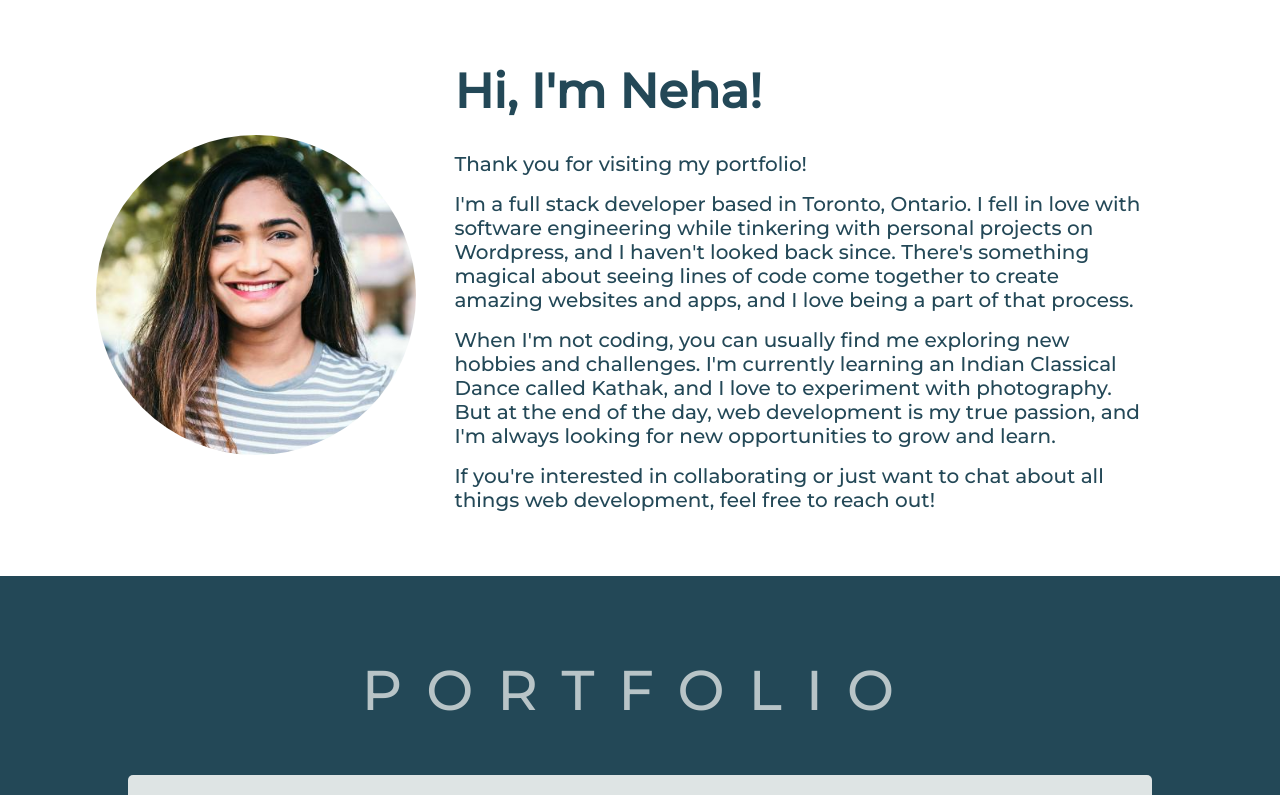
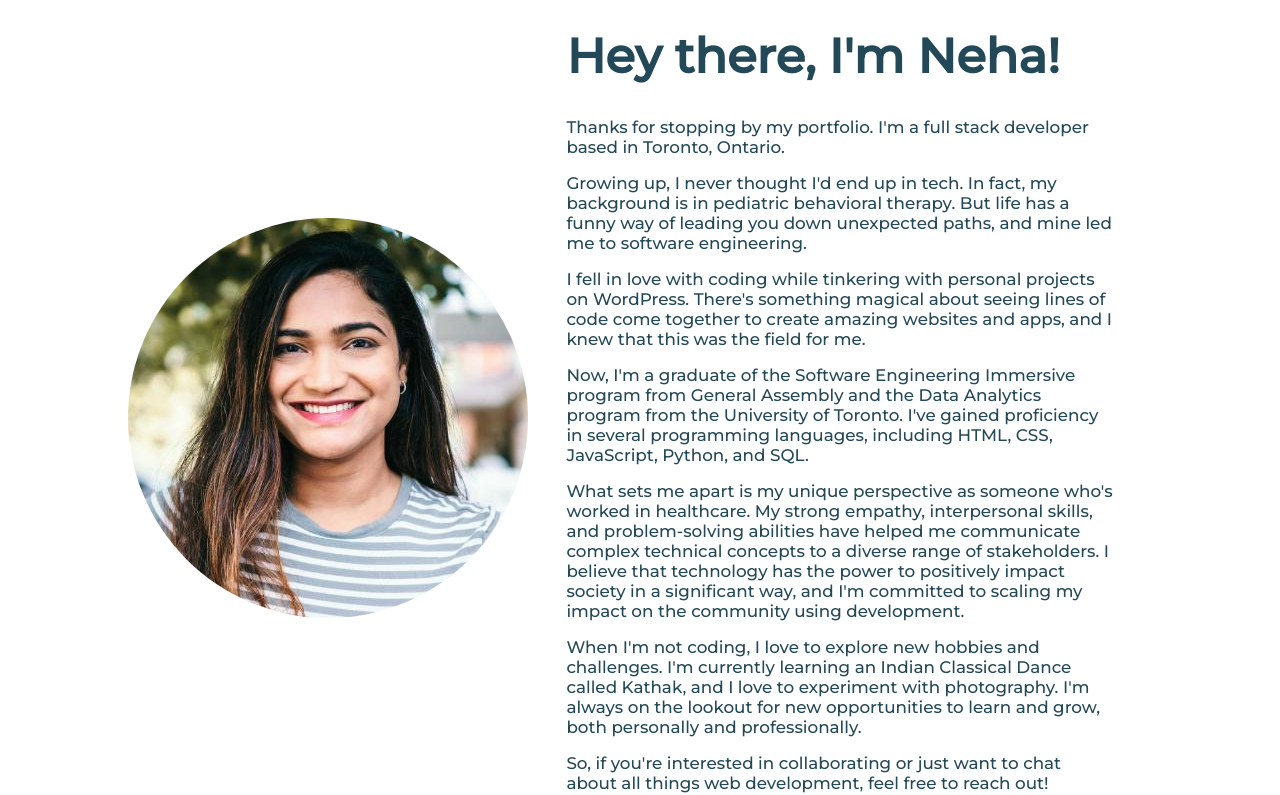
Before and after one commit to bholeneha/portfolio, a React (Create React App) app: page / in a window 1280 px wide. Shown: the part 905-1700 px from the top of the page. Built offline with nearby package versions, Linux system fonts and the light colour scheme.

Commit message:
changed about section

```diff
--- a/src/components/About/About.js
+++ b/src/components/About/About.js
@@ -5,24 +5,32 @@ export default function About() {
     return (
         <section className='About' id='About'>
             <h1>About</h1>
-            <br />
             <div className='AboutMe'>
                 <div className='HeadShot'>
                     <img src={headshot} alt="Neha Bhole Head Shot" loading="lazy" />
                 </div>
                 <div className='AboutText' >
                     <div>
-                        <h2>Hi, I'm Neha!</h2>
+                        <h2>Hey there, I'm Neha!</h2>
                         <div className='AboutContent'>
-                            <p>Thank you for visiting my portfolio!</p>
+                            <p>Thanks for stopping by my portfolio. I'm a full stack developer based in Toronto, Ontario.</p>
                             <p>
-                                I'm a full stack developer based in Toronto, Ontario. I fell in love with software engineering while tinkering with personal projects on Wordpress, and I haven't looked back since. There's something magical about seeing lines of code come together to create amazing websites and apps, and I love being a part of that process.
+                                Growing up, I never thought I'd end up in tech. In fact, my background is in pediatric behavioral therapy. But life has a funny way of leading you down unexpected paths, and mine led me to software engineering.
                             </p>
                             <p>
-                                When I'm not coding, you can usually find me exploring new hobbies and challenges. I'm currently learning an Indian Classical Dance called Kathak, and I love to experiment with photography. But at the end of the day, web development is my true passion, and I'm always looking for new opportunities to grow and learn.
+                                I fell in love with coding while tinkering with personal projects on WordPress. There's something magical about seeing lines of code come together to create amazing websites and apps, and I knew that this was the field for me.
                             </p>
                             <p>
-                                If you're interested in collaborating or just want to chat about all things web development, feel free to reach out!
+                                Now, I'm a graduate of the Software Engineering Immersive program from General Assembly and the Data Analytics program from the University of Toronto. I've gained proficiency in several programming languages, including HTML, CSS, JavaScript, Python, and SQL.
+                            </p>
+                            <p>
+                                What sets me apart is my unique perspective as someone who's worked in healthcare. My strong empathy, interpersonal skills, and problem-solving abilities have helped me communicate complex technical concepts to a diverse range of stakeholders. I believe that technology has the power to positively impact society in a significant way, and I'm committed to scaling my impact on the community using development.
+                            </p>
+                            <p>
+                                When I'm not coding, I love to explore new hobbies and challenges. I'm currently learning an Indian Classical Dance called Kathak, and I love to experiment with photography. I'm always on the lookout for new opportunities to learn and grow, both personally and professionally.
+                            </p>
+                            <p>
+                                So, if you're interested in collaborating or just want to chat about all things web development, feel free to reach out!
                             </p>
                             {/* Currently Reading, Currently Listening, Currently Learning */}
                         </div>
--- a/src/components/About/About.scss
+++ b/src/components/About/About.scss
@@ -6,7 +6,13 @@
 
     .AboutMe {
         display: flex;
-        width: 85vw;
+        width: 80vw;
+
+        .AboutText {
+            p {
+                font-size: 2.1vmin;
+            }
+        }
 
         $breakpoint-tablet: 900px;
 
@@ -34,7 +40,7 @@
 
             img {
                 border-radius: 50%;
-                width: 40vmin;
+                width: 50vmin;
             }
         }
 
```
